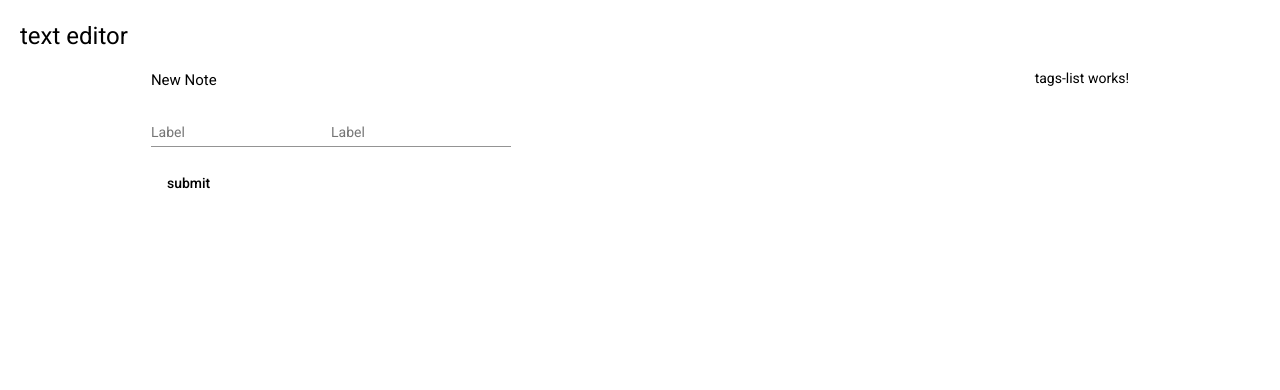
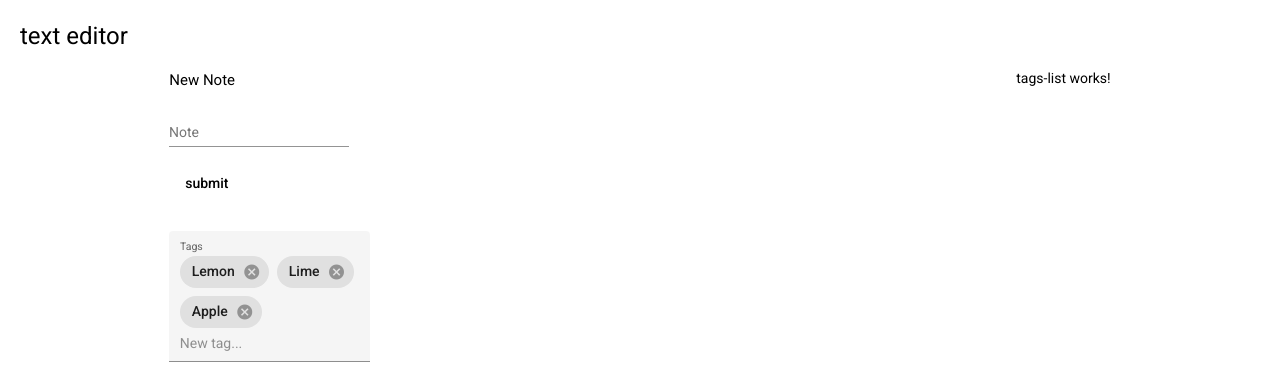
Before and after one commit to AlionaMu/text-editor, an Angular app in the folder text-editor/: page / in a window 1280 px wide. Shown: the top 390 px of the page. Built offline with nearby package versions, Linux system fonts and the light colour scheme.

Commit message:
feat: add tags adding/removing

```diff
--- a/text-editor/src/app/app.module.ts
+++ b/text-editor/src/app/app.module.ts
@@ -9,11 +9,13 @@
 import { TagsListComponent } from './components/tags-list/tags-list.component';
 import { NotesListComponent } from './components/notes-list/notes-list.component';
 import { NoteFormComponent } from './components/note-form/note-form.component';
+import { NoteCardComponent } from './components/note-card/note-card.component';
 
 import { MatButtonModule } from '@angular/material/button';
 import { MatFormFieldModule } from '@angular/material/form-field';
 import { MatInputModule } from '@angular/material/input';
-import { NoteCardComponent } from './components/note-card/note-card.component';
+import { MatChipsModule } from '@angular/material/chips';
+import { MatIconModule } from '@angular/material/icon';
 
 @NgModule({
   declarations: [
@@ -30,6 +32,8 @@
     MatButtonModule,
     MatFormFieldModule,
     MatInputModule,
+    MatChipsModule,
+    MatIconModule,
     ReactiveFormsModule,
     FormsModule
   ],
--- a/text-editor/src/app/components/note-form/note-form.component.html
+++ b/text-editor/src/app/components/note-form/note-form.component.html
@@ -2,18 +2,9 @@
   <h4 class="note__title"> New Note </h4>
   <form class="note__form" [formGroup]="noteForm" (ngSubmit)="onSubmit()">
     <mat-form-field>
-      <mat-label>Label</mat-label>
+      <mat-label>Note</mat-label>
       <input
         formControlName="text"
-        matInput
-        placeholder="enter"
-        type="text"
-      />
-    </mat-form-field>
-    <mat-form-field>
-      <mat-label>Label</mat-label>
-      <input
-        formControlName="tags"
         matInput
         placeholder="enter"
         type="text"
@@ -24,5 +15,21 @@
         submit
       </button>
     </div>
+    <mat-form-field class="note__chip-list" appearance="fill">
+      <mat-label>Tags</mat-label>
+      <mat-chip-list #chipList aria-label="Fruit selection">
+        <mat-chip *ngFor="let fruit of fruits" (removed)="remove(fruit)">
+          {{fruit.name}}
+          <button matChipRemove>
+            <mat-icon>cancel</mat-icon>
+          </button>
+        </mat-chip>
+        <input placeholder="New tag..."
+               [matChipInputFor]="chipList"
+               [matChipInputSeparatorKeyCodes]="separatorKeysCodes"
+               [matChipInputAddOnBlur]="addOnBlur"
+               (matChipInputTokenEnd)="add($event)">
+      </mat-chip-list>
+    </mat-form-field>
   </form>
 </div>
--- a/text-editor/src/app/components/note-form/note-form.component.scss
+++ b/text-editor/src/app/components/note-form/note-form.component.scss
@@ -0,0 +1,7 @@
+.note {
+  width: 250px;
+
+  &__chip-list {
+    margin-top: 30px;
+  }
+}
--- a/text-editor/src/app/components/note-form/note-form.component.ts
+++ b/text-editor/src/app/components/note-form/note-form.component.ts
@@ -1,4 +1,11 @@
 import { Component, OnInit } from '@angular/core';
+
+import {COMMA, ENTER} from '@angular/cdk/keycodes';
+import {MatChipInputEvent} from '@angular/material/chips';
+
+export interface Fruit {
+  name: string;
+}
 
 import {
   FormGroup,
@@ -14,6 +21,10 @@
 })
 export class NoteFormComponent implements OnInit {
   public noteForm: FormGroup = {} as FormGroup;
+
+  public addOnBlur = true;
+  public readonly separatorKeysCodes = [ENTER, COMMA] as const;
+  public fruits: Fruit[] = [{name: 'Lemon'}, {name: 'Lime'}, {name: 'Apple'}];
 
   public constructor (
     private formBuilder: FormBuilder,
@@ -38,4 +49,24 @@
     });
   }
 
+  public add(event: MatChipInputEvent): void {
+    const value = (event.value || '').trim();
+
+    // Add our fruit
+    if (value) {
+      this.fruits.push({name: value});
+    }
+
+    // Clear the input value
+    event.chipInput!.clear();
+  }
+
+  public remove(fruit: Fruit): void {
+    const index = this.fruits.indexOf(fruit);
+
+    if (index >= 0) {
+      this.fruits.splice(index, 1);
+    }
+  }
+
 }
```
